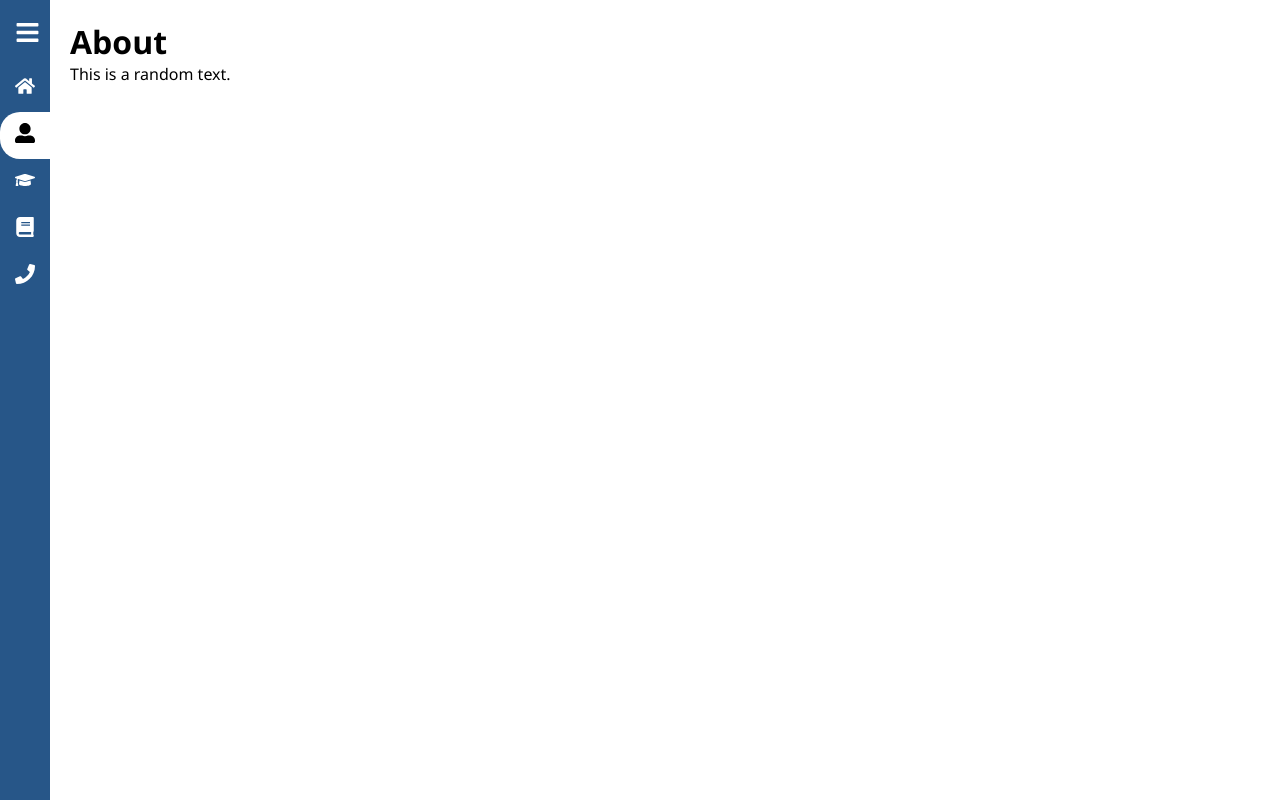
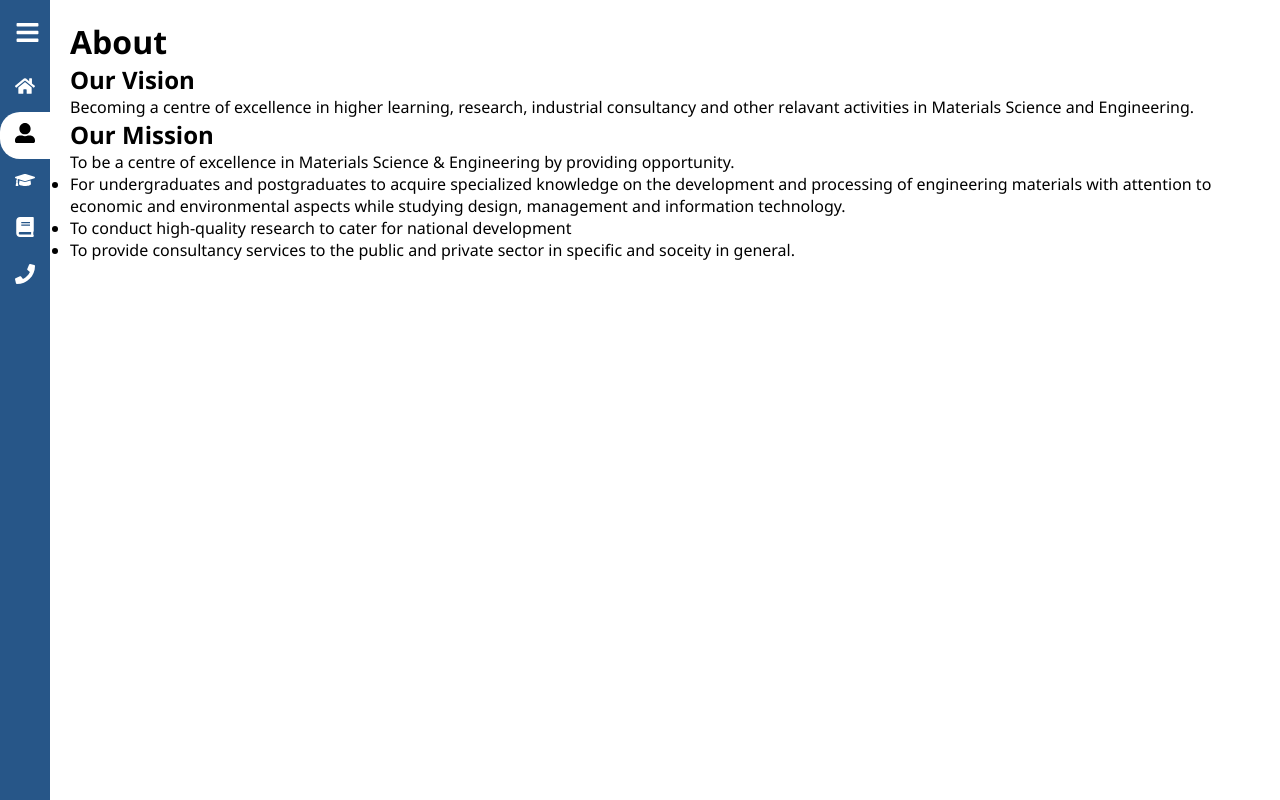
Before and after one commit to Material-Web-Devs/trial, a React (Create React App) app in the folder react-somes/: page /About in a window 1280 px wide. Built offline with nearby package versions, Linux system fonts and the light colour scheme.

Commit message:
Update About.jsx

```diff
--- a/react-somes/src/pages/About.jsx
+++ b/react-somes/src/pages/About.jsx
@@ -4,7 +4,19 @@ const About = () => {
     return (
         <div>
             <h1>About</h1>
-            <p>This is a random text.</p>
+            <div class='Vision'>
+                <h2>Our Vision</h2>
+                <p>Becoming a centre of excellence in higher learning, research, industrial consultancy and other relavant activities in Materials Science and Engineering.</p>
+            </div>
+            <div class='Mission'>
+                <h2>Our Mission</h2>
+                <p>To be a centre of excellence in Materials Science & Engineering by providing opportunity.</p>
+                <ul>
+                    <li>For undergraduates and postgraduates to acquire specialized knowledge on the development and processing of engineering materials with attention to economic and environmental aspects while studying design, management and information technology.</li>
+                    <li>To conduct high-quality research to cater for national development</li>
+                    <li>To provide consultancy services to the public and private sector in specific and soceity in general.</li>
+                </ul>
+            </div>
         </div>
     );
 };
```
